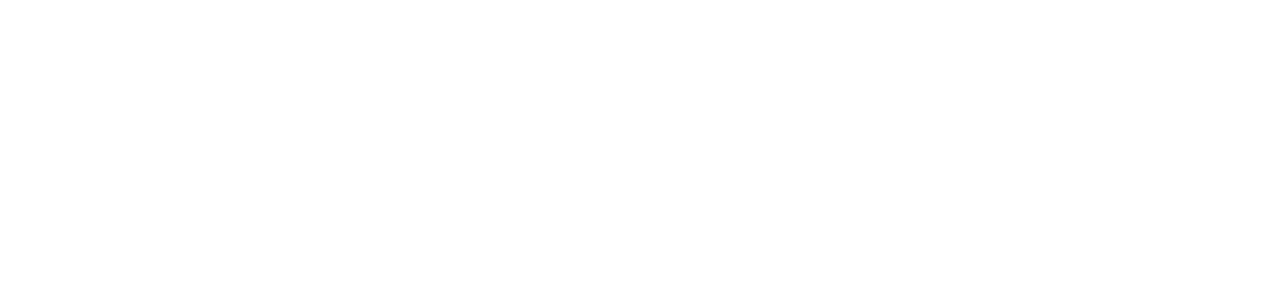
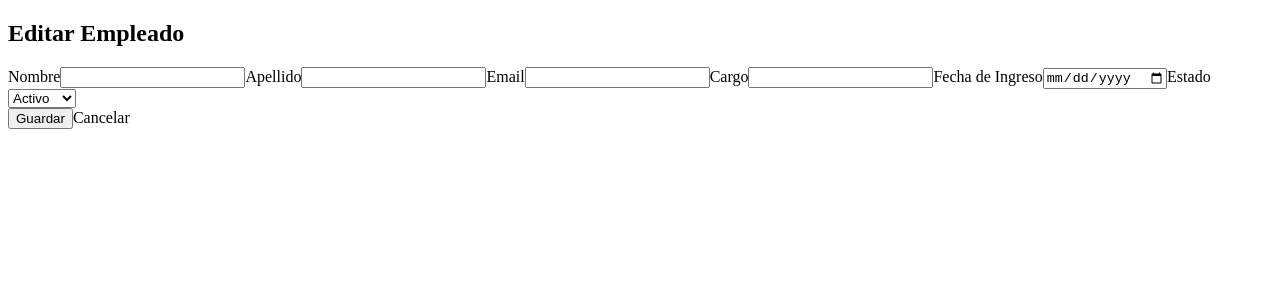
Before and after one commit to r0odr1/administracion_empleados_front, an Angular app: page /employees/edit/1 in a window 1280 px wide. Before the commit this address led to /. Shown: the top 300 px of the page. Built offline with nearby package versions, Linux system fonts and the light colour scheme; no server answers; sample sign-in values are in the browser's storage.

Commit message:
Creacion de componente para el formulario del empleado y rutas

```diff
--- a/src/app/app.routes.ts
+++ b/src/app/app.routes.ts
@@ -11,5 +11,15 @@
     path: 'employees',
     canActivate: [authGuard],
     loadComponent: () => import('./pages/employee-list/employee-list.component').then(m => m.EmployeeListComponent)
-  }
+  },
+  {
+    path: 'employees/new',
+    canActivate: [authGuard],
+    loadComponent: () => import('./pages/employee-form/employee-form.component').then(m => m.EmployeeFormComponent)
+  },
+  {
+    path: 'employees/edit/:id',
+    canActivate: [authGuard],
+    loadComponent: () => import('./pages/employee-form/employee-form.component').then(m => m.EmployeeFormComponent)
+  },
 ];
--- /dev/null
+++ b/src/app/pages/employee-form/employee-form.component.html
@@ -0,0 +1,30 @@
+<div class="container">
+  <h2>{{ isEdit ? 'Editar' : 'Nuevo' }} Empleado</h2>
+  <form (ngSubmit)="onSubmit()">
+    <label>Nombre</label>
+    <input [(ngModel)]="employee.nombre" name="nombre" required />
+
+    <label>Apellido</label>
+    <input [(ngModel)]="employee.apellido" name="apellido" required />
+
+    <label>Email</label>
+    <input [(ngModel)]="employee.email" name="email" type="email" required />
+
+    <label>Cargo</label>
+    <input [(ngModel)]="employee.cargo" name="cargo" required />
+
+    <label>Fecha de Ingreso</label>
+    <input [(ngModel)]="employee.fechaIngreso" name="fechaIngreso" type="date" required />
+
+    <label>Estado</label>
+    <select [(ngModel)]="employee.estado" name="estado">
+      <option [ngValue]="true">Activo</option>
+      <option [ngValue]="false">Inactivo</option>
+    </select>
+
+    <div class="form-actions">
+      <button type="submit" class="btn btn-primary">Guardar</button>
+      <a routerLink="/employees" class="btn btn-cancel">Cancelar</a>
+    </div>
+  </form>
+</div>
--- /dev/null
+++ b/src/app/pages/employee-form/employee-form.component.ts
@@ -0,0 +1,49 @@
+import { Component, OnInit } from '@angular/core';
+import { FormsModule } from '@angular/forms';
+import { ActivatedRoute, Router } from '@angular/router';
+import { EmployeeService } from '../../services/employee.service';
+import { Employee } from '../../models/employee.model';
+import { CommonModule } from '@angular/common';
+
+@Component({
+  selector: 'app-employee-form',
+  imports: [FormsModule, CommonModule],
+  templateUrl: './employee-form.component.html',
+})
+export class EmployeeFormComponent implements OnInit {
+  isEdit = false;
+
+  employee: Employee = {
+    nombre: '',
+    apellido: '',
+    email: '',
+    cargo: '',
+    fechaIngreso: '',
+    estado: true
+  };
+
+  constructor(
+    private empService: EmployeeService,
+    private route: ActivatedRoute,
+    private router: Router
+  ) {}
+
+  ngOnInit() {
+    const id = this.route.snapshot.paramMap.get('id');
+
+    if (id) {
+      this.isEdit = true;
+      this.empService.getById(+id).subscribe(e => {
+        this.employee = { ...e, fechaIngreso: e.fechaIngreso.substring(0, 10) };
+      });
+    }
+  }
+
+  onSubmit() {
+    if (this.isEdit) {
+      this.empService.update(this.employee.id!, this.employee).subscribe(() => this.router.navigate(['/employees']));
+    } else {
+      this.empService.create(this.employee).subscribe(() => this.router.navigate(['/employees']));
+    }
+  }
+}
```
Also changed, not shown: src/app/pages/employee-form/employee-form.component.css (added), 1 other file (tests, documents, lock files or other folders).
